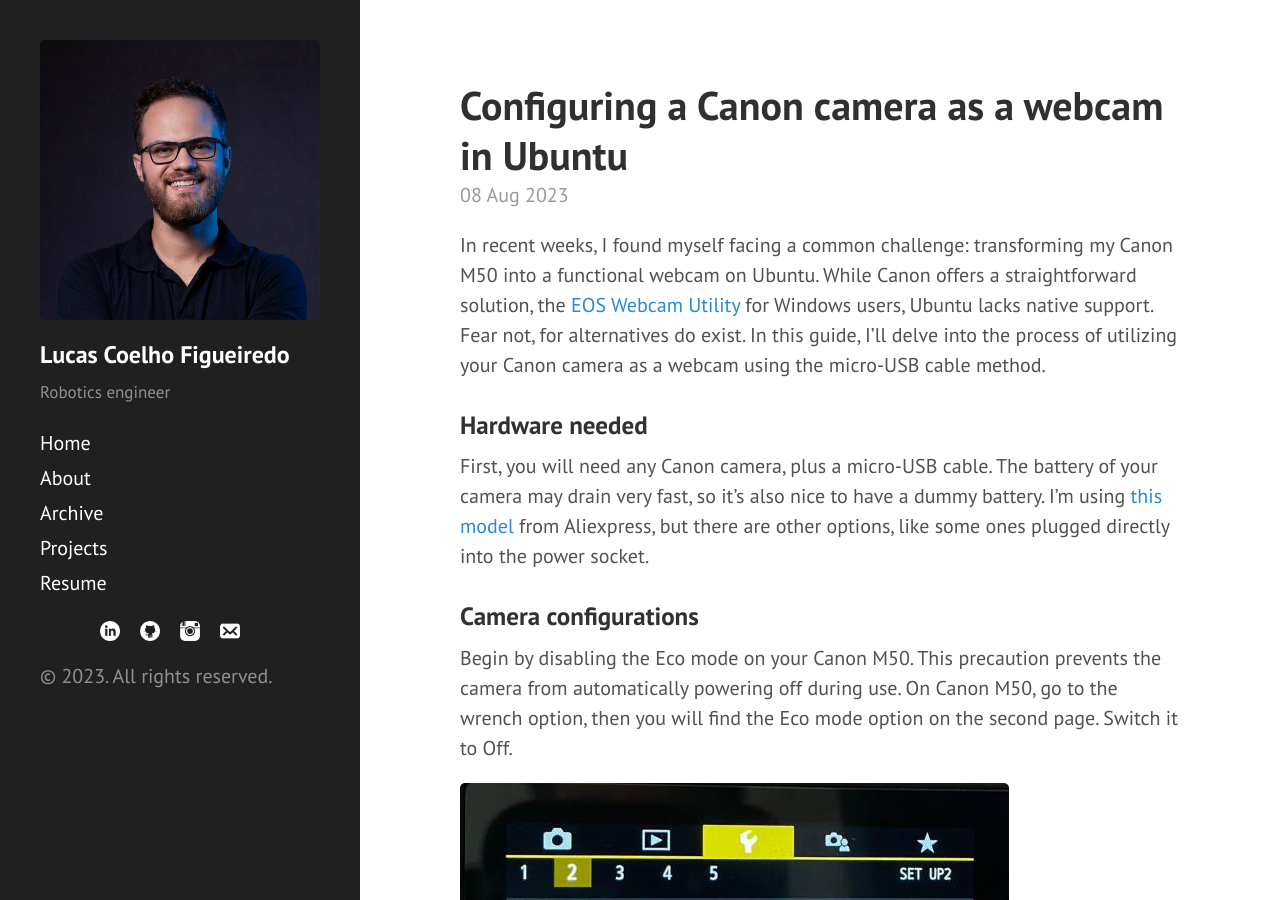
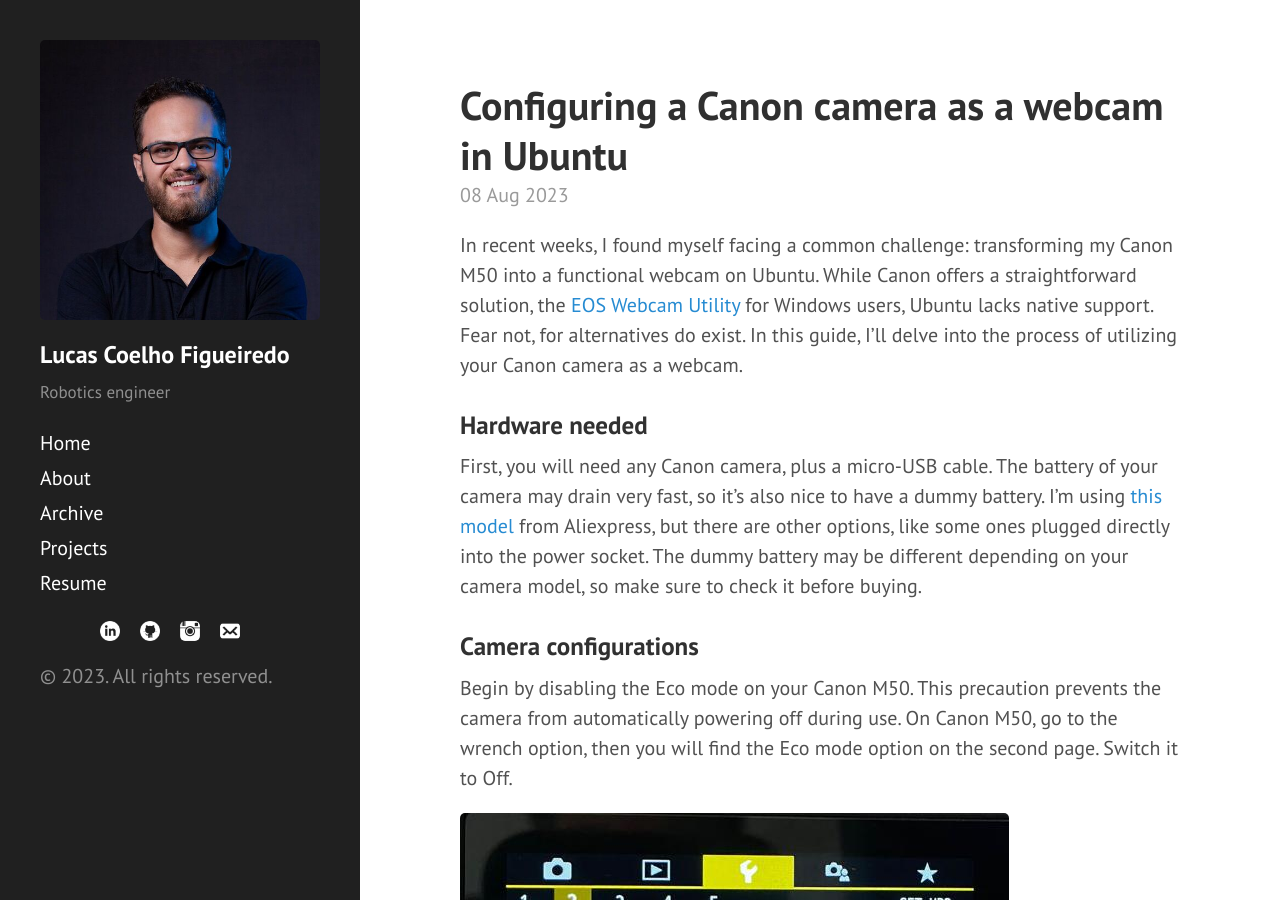
Before and after one commit to lucascoelhof/lucascoelhof.github.io, a Jekyll site: the page built from _posts/2023-08-08-canonM50-linux.md, in a window 1280 px wide and 900 px high. Built offline with Jekyll 4.4.1, drawn with Linux system fonts in a browser that asks for light colours; comment, search, counter and statistics services are not loaded; some of the changed text lies outside the part shown.

Commit message:
Minor improvements

```diff
--- a/_posts/2023-08-08-canonM50-linux.md
+++ b/_posts/2023-08-08-canonM50-linux.md
@@ -5,13 +5,13 @@
 comments: True
 ---
 
-In recent weeks, I found myself facing a common challenge: transforming my Canon M50 into a functional webcam on Ubuntu. While Canon offers a straightforward solution, the [EOS Webcam Utility](https://www.usa.canon.com/cameras/eos-webcam-utility) for Windows users, Ubuntu lacks native support. Fear not, for alternatives do exist. In this guide, I'll delve into the process of utilizing your Canon camera as a webcam using the micro-USB cable method.
+In recent weeks, I found myself facing a common challenge: transforming my Canon M50 into a functional webcam on Ubuntu. While Canon offers a straightforward solution, the [EOS Webcam Utility](https://www.usa.canon.com/cameras/eos-webcam-utility) for Windows users, Ubuntu lacks native support. Fear not, for alternatives do exist. In this guide, I'll delve into the process of utilizing your Canon camera as a webcam.
 
  <!--more-->
 
 ### Hardware needed
 
-First, you will need any Canon camera, plus a micro-USB cable. The battery of your camera may drain very fast, so it's also nice to have a dummy battery. I'm using [this model](https://pt.aliexpress.com/item/4001053523952.html?spm=a2g0o.productlist.main.7.30df44211Tn0NR&algo_pvid=eac33e3c-80e3-44c8-bfae-ee96168f051e&algo_exp_id=eac33e3c-80e3-44c8-bfae-ee96168f051e-3&pdp_npi=4%40dis%21BRL%2152.47%2149.33%21%21%2110.20%21%21%402101f49f16915234827514532e83e3%2110000013819565073%21sea%21BR%21192545786%21&curPageLogUid=ZsUYHxJNx8y9) from Aliexpress, but there are other options, like some ones plugged directly into the power socket.
+First, you will need any Canon camera, plus a micro-USB cable. The battery of your camera may drain very fast, so it's also nice to have a dummy battery. I'm using [this model](https://pt.aliexpress.com/item/4001053523952.html?spm=a2g0o.productlist.main.7.30df44211Tn0NR&algo_pvid=eac33e3c-80e3-44c8-bfae-ee96168f051e&algo_exp_id=eac33e3c-80e3-44c8-bfae-ee96168f051e-3&pdp_npi=4%40dis%21BRL%2152.47%2149.33%21%21%2110.20%21%21%402101f49f16915234827514532e83e3%2110000013819565073%21sea%21BR%21192545786%21&curPageLogUid=ZsUYHxJNx8y9) from Aliexpress, but there are other options, like some ones plugged directly into the power socket. The dummy battery may be different depending on your camera model, so make sure to check it before buying.
 
 ### Camera configurations
 
@@ -40,6 +40,8 @@
 
 You may need to change the resolution of the video, under the `-s:v` parameter. You can also change the device name, if you want, in card_label parameter.
 
+I have also applied a filter to the video, to reduce the noise. You can remove it if you want. The filter is applied with the `-af` parameter.
+
 Since I'm using a laptop, the camera is mounted in `/dev/video2`. If you are using a desktop, it may be mounted in `/dev/video0` or `/dev/video1`. You can check the device name with the command `v4l2-ctl --list-devices`.
 
 Then, plug the camera on the USB port, change the camera to video mode, and run the script:
```
Also changed, not shown: projects.md (+1 -1 lines), 1 other file.
